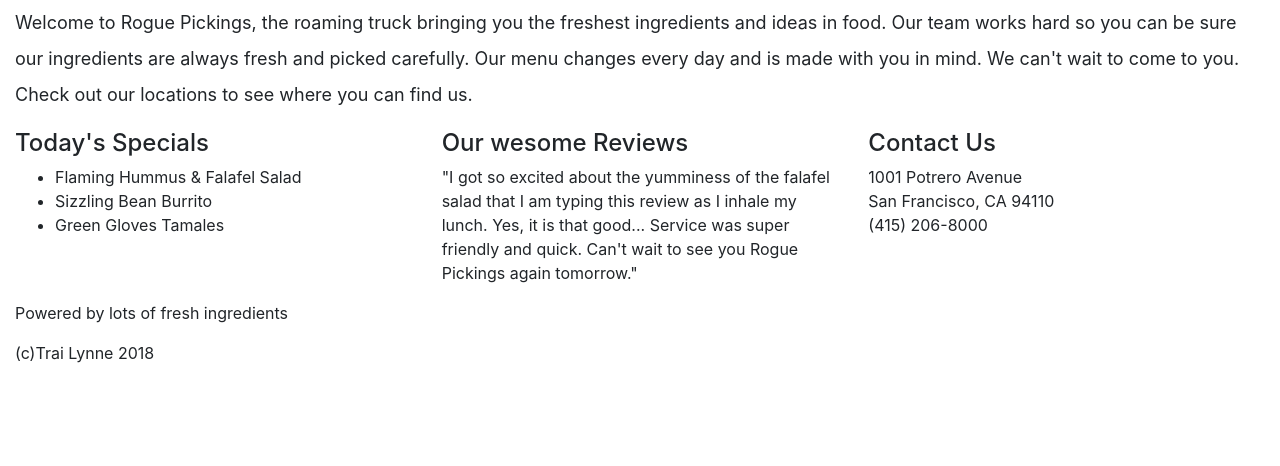
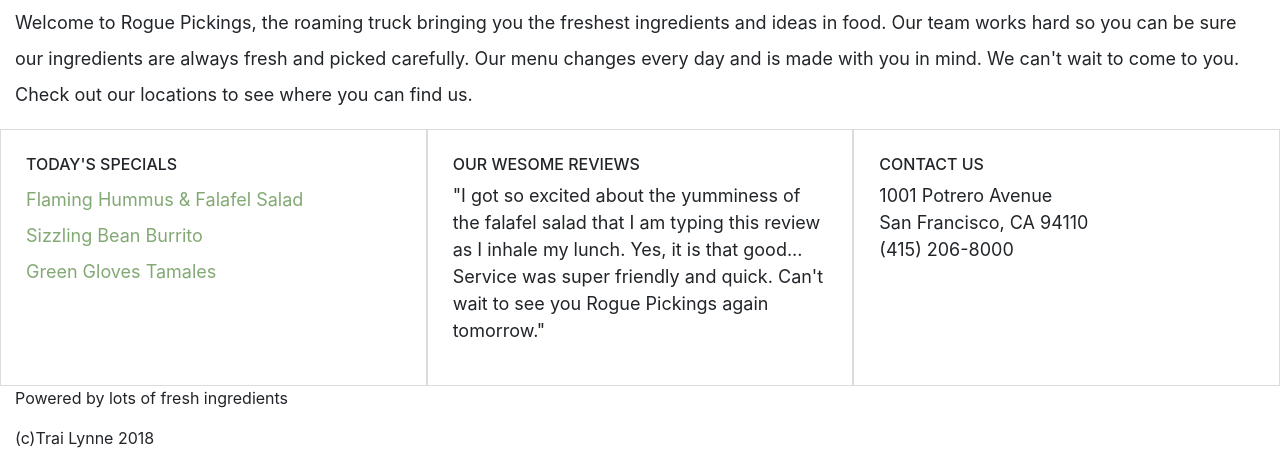
Before and after one commit to TraiLynne/rogue-pickings, a plain HTML site: page index.html in a window 1280 px wide. Shown: the part 1072-1538 px from the top of the page. Before the commit the page ends 1453 px from the top, so only its background shows below. Drawn offline with nearby package versions, Linux system fonts and the light colour scheme.

Commit message:
Defined styles for main content area

```diff
--- a/css/main.css
+++ b/css/main.css
@@ -148,6 +148,32 @@ textarea {
 
 
 /* Content */
+
+#content div {
+    padding: 25px;
+    border: 1px solid #dcdcdc;
+}
+
+#content h4 {
+    text-transform: uppercase;
+    font-size: 16px;
+    padding
+}
+
+#content ul {
+    font-size: 18px;
+    color: #82a974;
+    list-style: none;
+    padding: 0px;
+}
+
+#content li {
+    line-height: 36px;
+}
+
+#content p {
+    font-size: 18px;
+}
 
 
 /* Footer */
```
